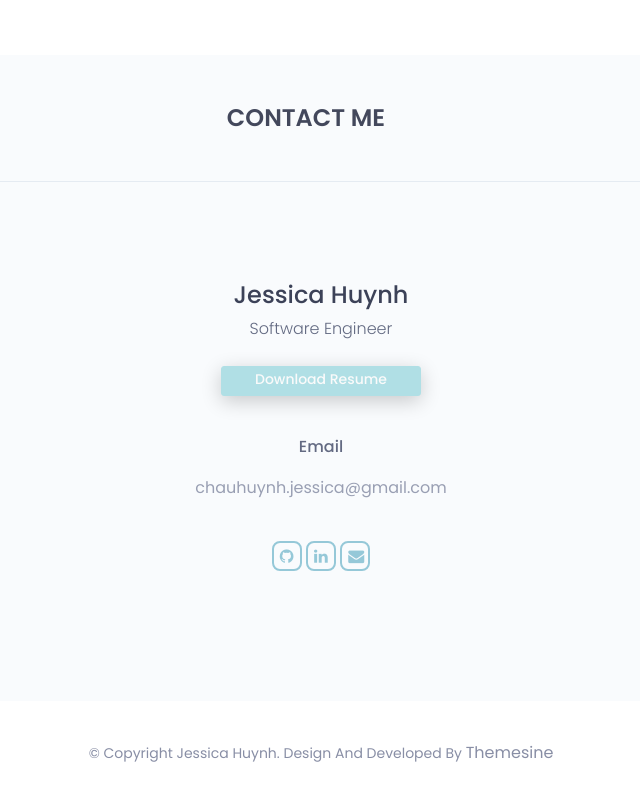
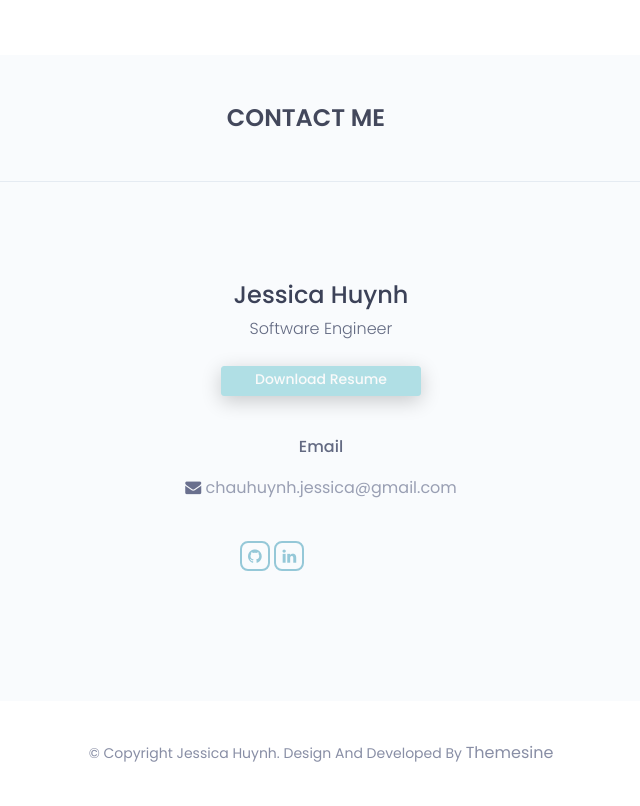
Before and after one commit to jchuynh/jchuynh.github.io, a plain HTML site: page index.html in a window 1280 px wide. Shown: the part 4500-5306 px from the top of the page, without its empty margins (334-974 px from the left). Drawn offline with nearby package versions, Linux system fonts and the light colour scheme.

Commit message:
Aligned icons in contact

```diff
--- a/index.html
+++ b/index.html
@@ -287,14 +287,18 @@
 									<div class="contact-add-info">
 										<div class="single-contact-add-info">
 											<h3>email</h3>
-											<p>chauhuynh.jessica@gmail.com</p>
+											<p>
+												<a href="mailto:chauhuynh.jessica@gmail.com">
+												<i  class="fa fa-envelope" aria-hidden="true"></i>
+											</a>
+											chauhuynh.jessica@gmail.com</p>
 										</div>
 									</div>
 								</div><!--/.contact-adress-->
 								<br>
 								<br>
 								<div class="row">
-									<div class="col-sm-12">
+									<div class="col-sm-12 col-lg-11">
 										<div class="about-list-icon">
 									<ul>
 										<li>
@@ -305,9 +309,7 @@
 											<a href="https://www.linkedin.com/in/jessicachauhuynh/">
 												<i  class="fa fa-linkedin" aria-hidden="true"></i>
 											</a>
-											<a href="mailto:chauhuynh.jessica@gmail.com">
-												<i  class="fa fa-envelope" aria-hidden="true"></i>
-											</a>
+
 
 										</li><!-- / li -->
 									</ul><!-- / ul -->
```
